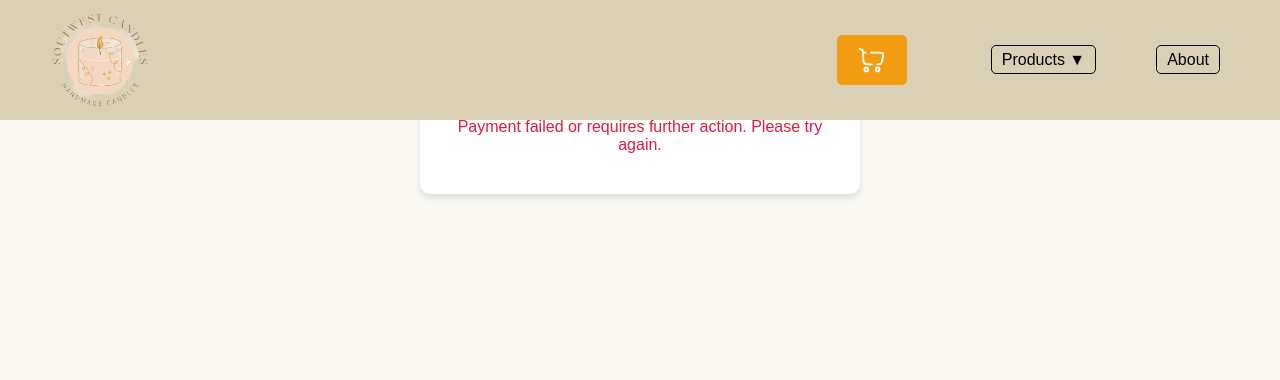
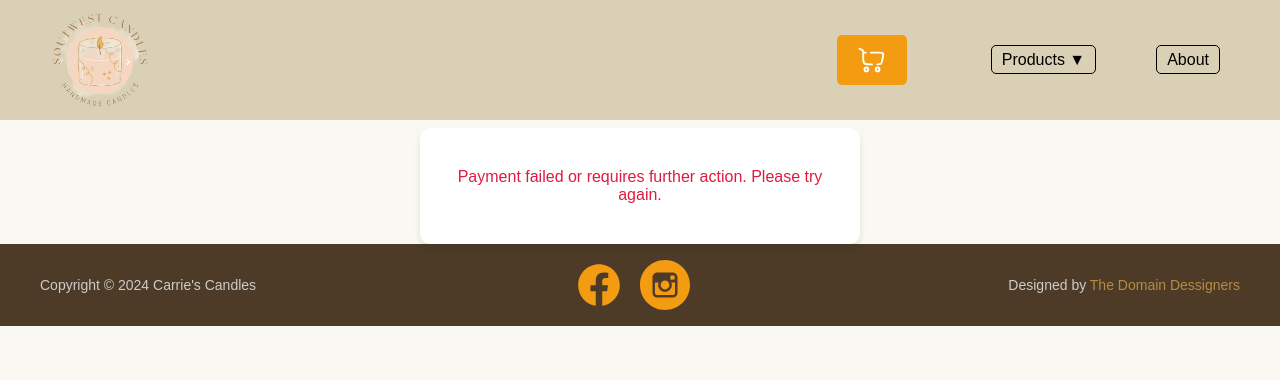
Before and after one commit to Metameg/SouthwestCandles, a PHP site: page /pages/thank-you.php in a window 1280 px wide. Shown: the top 380 px of the page. Run offline with PHP 8.4, Linux system fonts and the light colour scheme; style sheets or scripts are compiled from the project's sources.

Commit message:
footer added

```diff
--- /dev/null
+++ b/src/components/footer.php
@@ -0,0 +1,18 @@
+<footer class="footer">
+  <div class="footer-content">
+        <p class="copyright">
+        Copyright © 2024 Carrie's Candles
+        </p>
+        <div class="social-icons">
+            <a href="#" aria-label="Facebook">
+                <img src="<?php echo getRootPath();?>src/assets/images/svg/facebook.svg" alt="Facebook Logo / Link" width="50" height="50">
+            </a>
+            <a href="#" aria-label="Instagram">
+                <img src="<?php echo getRootPath();?>src/assets/images/svg/instagram.svg" alt="Instagram Logo / Link" width="50" height="50">
+            </a>
+        </div>
+        <p class="designer">
+            Designed by <a href="https://www.thedomaindesigners.com">The Domain Dessigners</a>
+        </p>
+  </div>
+</footer>
--- /dev/null
+++ b/src/css/footer.css
@@ -0,0 +1,51 @@
+.footer {
+  background-color: #4d3b27;
+  color: #fff;
+  padding: 1rem 0;
+  text-align: center;
+  font-size: 0.875rem;
+}
+.footer .footer-content {
+  display: flex;
+  justify-content: space-between;
+  align-items: center;
+  max-width: 1200px;
+  margin: 0 auto;
+  padding: 0 1rem;
+}
+@media (max-width: 768px) {
+  .footer .footer-content {
+    flex-direction: column;
+    gap: 1rem;
+  }
+}
+.footer .copyright,
+.footer .designer {
+  margin: 0;
+  color: #ccc;
+}
+.footer .copyright a,
+.footer .designer a {
+  color: #b68c42;
+  text-decoration: none;
+}
+.footer .copyright a:hover,
+.footer .designer a:hover {
+  text-decoration: underline;
+}
+.footer .social-icons {
+  display: flex;
+  gap: 1rem;
+}
+.footer .social-icons a {
+  color: #fff;
+  font-size: 1.25rem;
+  transition: color 0.3s;
+}
+.footer .social-icons a:hover {
+  color: #b68c42;
+}
+.footer .social-icons i {
+  font-family: "Font Awesome 5 Free";
+  font-weight: 900;
+}/*# sourceMappingURL=footer.css.map */
--- a/src/css/index.css
+++ b/src/css/index.css
@@ -187,7 +187,7 @@ body {
   display: flex;
   align-items: center;
   justify-content: space-between;
-  background-color: #fff;
+  background-color: #d9d0b5;
 }
 .promo-section .promo-image {
   flex: 2;
@@ -291,7 +291,7 @@ body {
 .products-section .product .product-info, .featured-products .product .product-info {
   display: flex;
   flex-direction: column;
-  background-color: aliceblue;
+  background-color: #faf8f3;
 }
 .products-section .product .product-info .scent-family, .featured-products .product .product-info .scent-family {
   font-size: 0.8rem;
--- a/src/css/thank-you.css
+++ b/src/css/thank-you.css
@@ -14,6 +14,7 @@ body {
   display: flex;
   align-items: center;
   flex-direction: column;
+  padding-top: 50px;
 }
 
 .success-msg, .error-msg {
--- a/src/pages/about.php
+++ /dev/null
@@ -1 +0,0 @@
-At Southwest Candles, our hand-poured scents are like little trips in a jar. From desert sunsets to cozy mountain cabins, each candle is crafted to take you somewhere special—no passport needed. Just light up, relax, and let us handle the getaway!</p>
--- a/src/pages/checkout.php
+++ b/src/pages/checkout.php
@@ -37,6 +37,7 @@ try {
     <title>Checkout | Southwest Candle Products</title>
     <link rel="stylesheet" href="../css/navbar.css">
     <link rel="stylesheet" href="../css/cart.css">
+    <link rel="stylesheet" href="../css/footer.css">
     <link rel="stylesheet" href="../css/checkout.css">
     <script src="/dist/bundle.js"></script>
 
@@ -153,8 +154,8 @@ try {
 
             </div>
 
-
         </main>
+        <?php include $basePath . '/components/footer.php';?>
 
     </body>
 </html>
--- a/src/pages/thank-you.php
+++ b/src/pages/thank-you.php
@@ -5,6 +5,7 @@
     <title>Thank You | Southwest Candle Products</title>
     <link rel="stylesheet" href="../css/navbar.css">
     <link rel="stylesheet" href="../css/cart.css">
+    <link rel="stylesheet" href="../css/footer.css">
     <link rel="stylesheet" href="../css/thank-you.css">
     </head>
     <body>
@@ -34,6 +35,8 @@
                     <!-- Error will be sent from script -->
                 </div>
             </div>
+
+            <?php include $basePath . '/components/footer.php';?>
         </main>
 
         <script src="/dist/bundle.js"></script>
--- /dev/null
+++ b/src/scss/footer.scss
@@ -0,0 +1,56 @@
+.footer {
+    background-color: #4d3b27;
+    color: #fff;
+    padding: 1rem 0;
+    text-align: center;
+    font-size: 0.875rem;
+
+    .footer-content {
+      display: flex;
+      justify-content: space-between;
+      align-items: center;
+      max-width: 1200px;
+      margin: 0 auto;
+      padding: 0 1rem;
+
+      @media (max-width: 768px) {
+        flex-direction: column;
+        gap: 1rem;
+      }
+    }
+
+    .copyright,
+    .designer {
+        margin: 0;
+        color: #ccc;
+
+        a {
+            color: #b68c42; // Gold
+            text-decoration: none;
+
+            &:hover {
+                text-decoration: underline;
+            }
+        }
+    }
+
+    .social-icons {
+        display: flex;
+        gap: 1rem;
+
+        a {
+            color: #fff;
+            font-size: 1.25rem;
+            transition: color 0.3s;
+
+            &:hover {
+                color: #b68c42; // Gold
+            }
+        }
+
+        i {
+            font-family: "Font Awesome 5 Free";
+            font-weight: 900;
+        }
+    }
+  }
--- a/src/scss/index.scss
+++ b/src/scss/index.scss
@@ -230,7 +230,7 @@ body {
     display: flex;
     align-items: center;
     justify-content: space-between;
-    background-color: #fff;
+    background-color: $background-secondary-color;
 
     .promo-image {
         flex: 2;
@@ -345,7 +345,7 @@ body {
         .product-info {
             display: flex;
             flex-direction: column;
-            background-color: aliceblue;
+            background-color: $background-color;
 
             .scent-family {
                 font-size: 0.8rem;
--- a/src/scss/thank-you.scss
+++ b/src/scss/thank-you.scss
@@ -16,6 +16,7 @@ body {
     display: flex;
     align-items: center;
     flex-direction: column;
+    padding-top: 50px;
 }
 
 .success-msg, .error-msg {
```
Also changed, not shown: src/index.php (+17 -35 lines), src/assets/images/svg/facebook.svg (added), src/assets/images/svg/instagram.svg (added), 3 other files.
